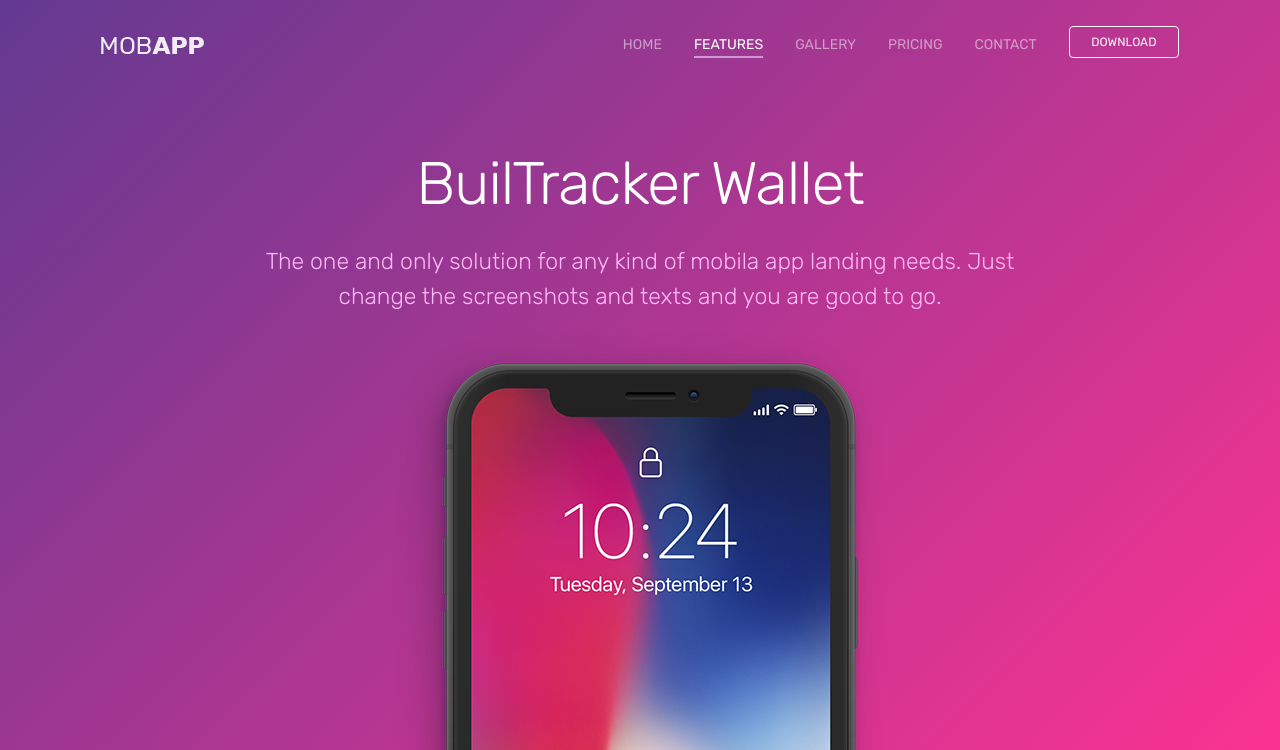
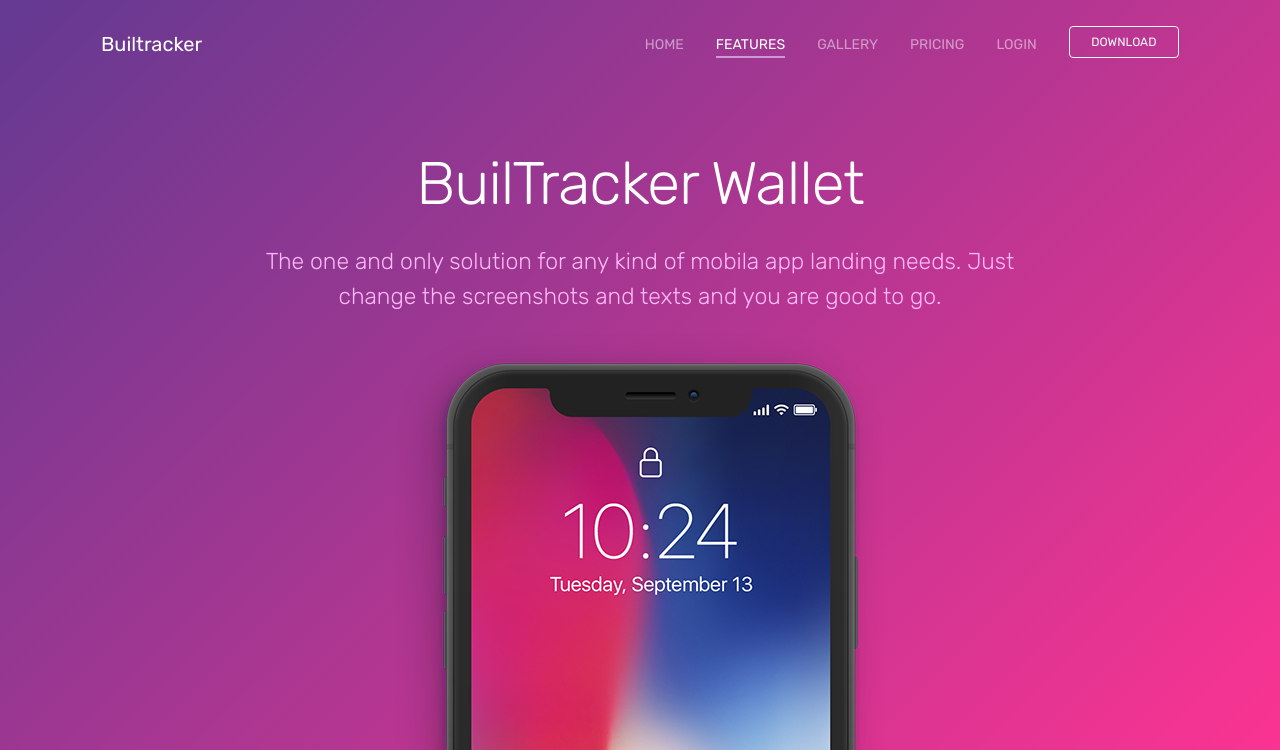
Before and after one commit to GabrielOduori/BuilTracker, a Django app: page / in a window 1280 px wide. Shown: the top 750 px of the page. Run offline with Django 3.2, Linux system fonts and the light colour scheme; some libraries are stand-ins or nearby versions.

Commit message:
Modify navbar styles

```diff
--- a/home/templates/navbar.html
+++ b/home/templates/navbar.html
@@ -4,14 +4,14 @@
             <div class="row">
                 <div class="col-md-12">
                     <nav class="navbar navbar-dark navbar-expand-lg">
-                        <a class="navbar-brand" href="index.html"><img src="{% static 'images/logo.png' %}" class="img-fluid" alt="logo"></a> <button class="navbar-toggler" type="button" data-toggle="collapse" data-target="#navbar" aria-controls="navbar" aria-expanded="false" aria-label="Toggle navigation"> <span class="navbar-toggler-icon"></span> </button>
+                        <a class="navbar-brand" href="index.html">Builtracker</a> <button class="navbar-toggler" type="button" data-toggle="collapse" data-target="#navbar" aria-controls="navbar" aria-expanded="false" aria-label="Toggle navigation"> <span class="navbar-toggler-icon"></span> </button>
                         <div class="collapse navbar-collapse" id="navbar">
                             <ul class="navbar-nav ml-auto">
                                 <li class="nav-item"> <a class="nav-link active" href="#home">HOME <span class="sr-only">(current)</span></a> </li>
                                 <li class="nav-item"> <a class="nav-link" href="#features">FEATURES</a> </li>
                                 <li class="nav-item"> <a class="nav-link" href="#gallery">GALLERY</a> </li>
                                 <li class="nav-item"> <a class="nav-link" href="#pricing">PRICING</a> </li>
-                                <li class="nav-item"> <a class="nav-link" href="#contact">CONTACT</a> </li>
+                                <li class="nav-item"> <a class="nav-link" href="/accounts/login">  LOGIN</a> </li>
                                 <li class="nav-item"><a href="#" class="btn btn-outline-light my-3 my-sm-0 ml-lg-3">Download</a></li>
                             </ul>
                         </div>
```
